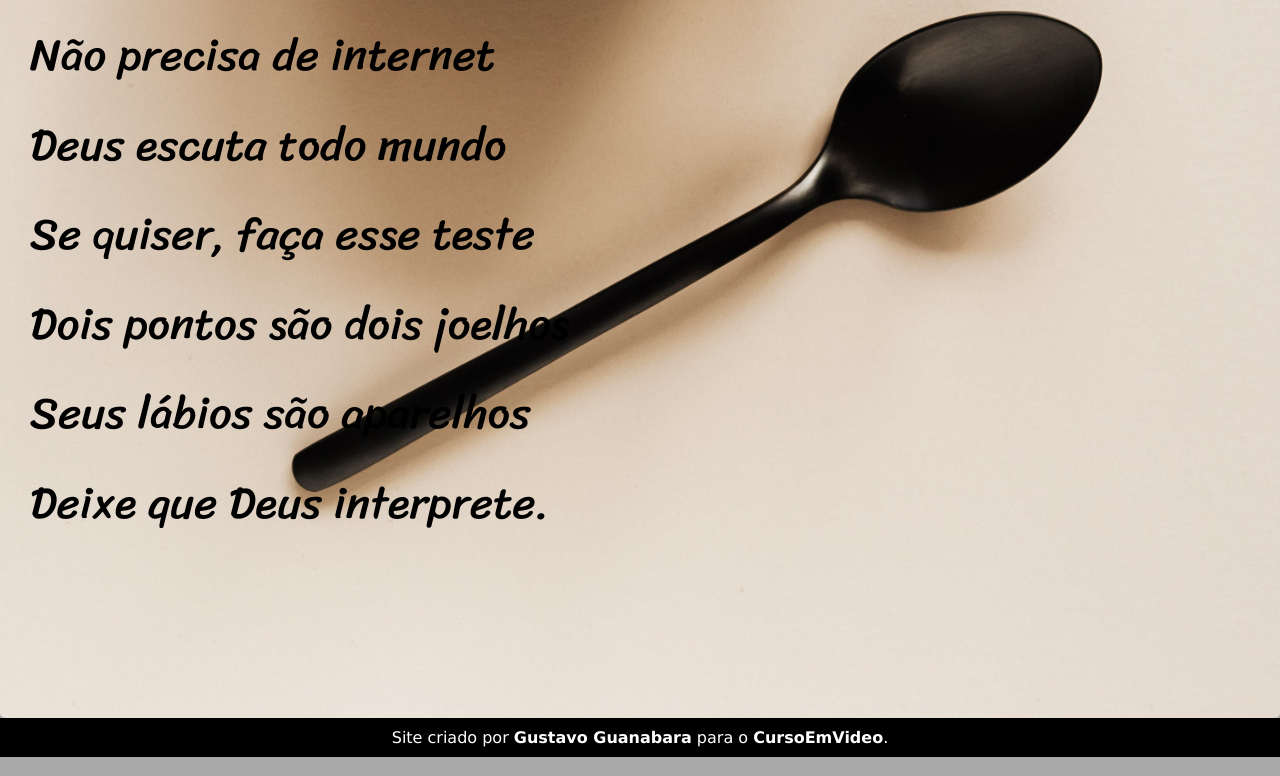
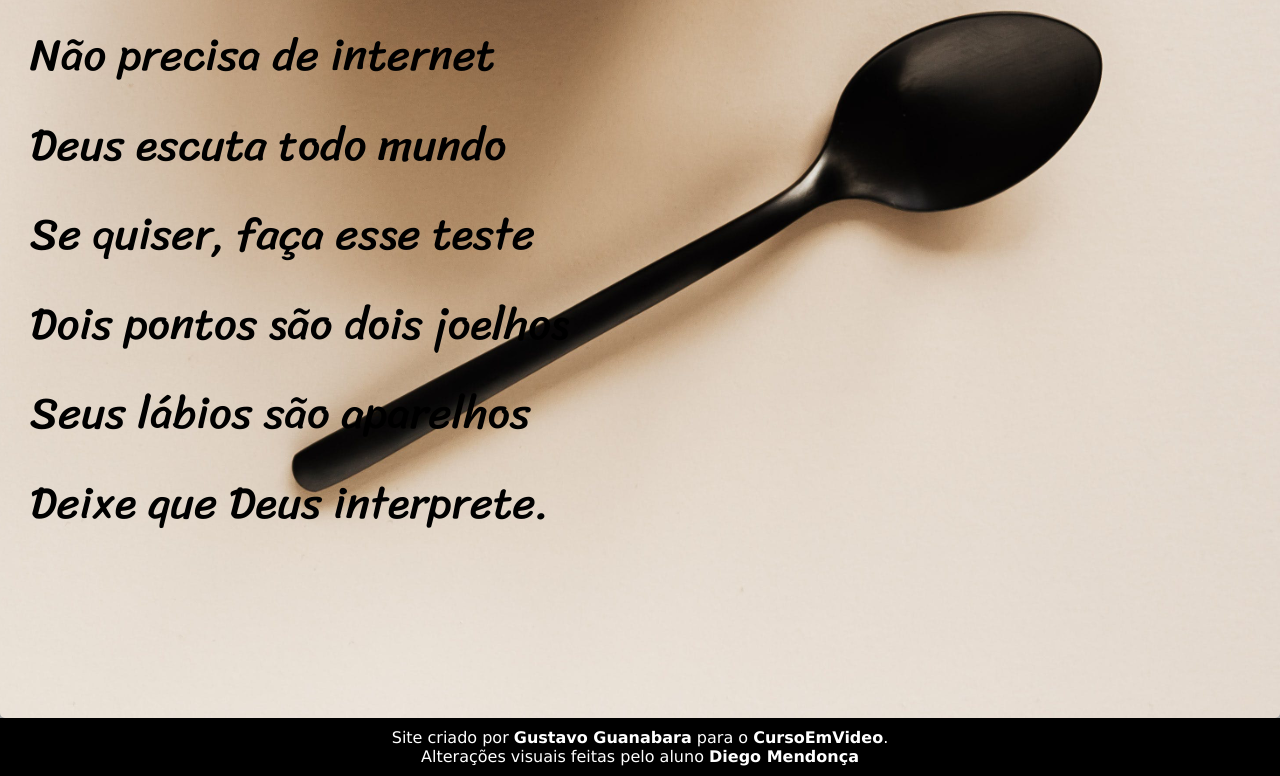
Before and after one commit to DiegoMendonc/TrainingHTML-CSS, a plain HTML site: page 005 - Projeto Básico - HTML5 CSS3 - Projeto Cordel/index.html in a window 1280 px wide. Shown: the part 5200-5976 px from the top of the page. Drawn offline with Linux system fonts and the light colour scheme; a web font is replaced by a local one.

Commit message:
favicon inserido
favicon inserido ao projeto 005

```diff
--- a/005 - Projeto Básico - HTML5 CSS3 - Projeto Cordel/index.html
+++ b/005 - Projeto Básico - HTML5 CSS3 - Projeto Cordel/index.html
@@ -4,6 +4,7 @@
     <meta charset="UTF-8">
     <meta name="viewport" content="width=device-width, initial-scale=1.0">
     <title>Cordel Moderno</title>
+    <link rel="shortcut icon" href="imagens/favicon.ico" type="image/x-icon">
     <link rel="stylesheet" href="estilo/style.css">
 </head>
 <body>
@@ -94,6 +95,7 @@
 
     <footer>
         <p>Site criado por <a href="https://github.com/gustavoguanabara" target="_blank">Gustavo Guanabara</a> para o <a href="https://www.cursoemvideo.com" target="_blank">CursoEmVideo</a>.</p>
+        <p>Alterações visuais feitas pelo aluno <a href="https://github.com/DiegoMendonc" target="_blank">Diego Mendonça</a></p>
     </footer>
 </body>
 </html>
```
Also changed, not shown: 005 - Projeto Básico - HTML5 CSS3 - Projeto Cordel/imagens/favicon.ico (added).
